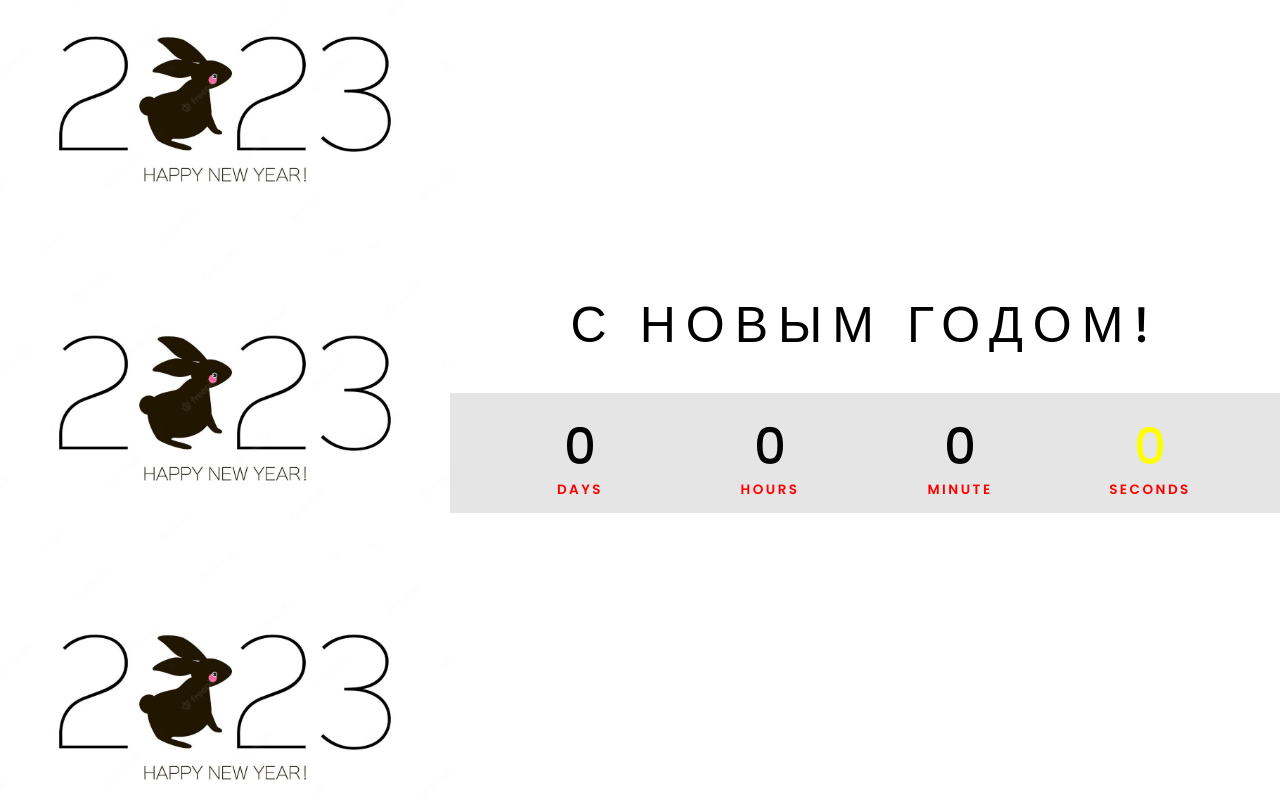
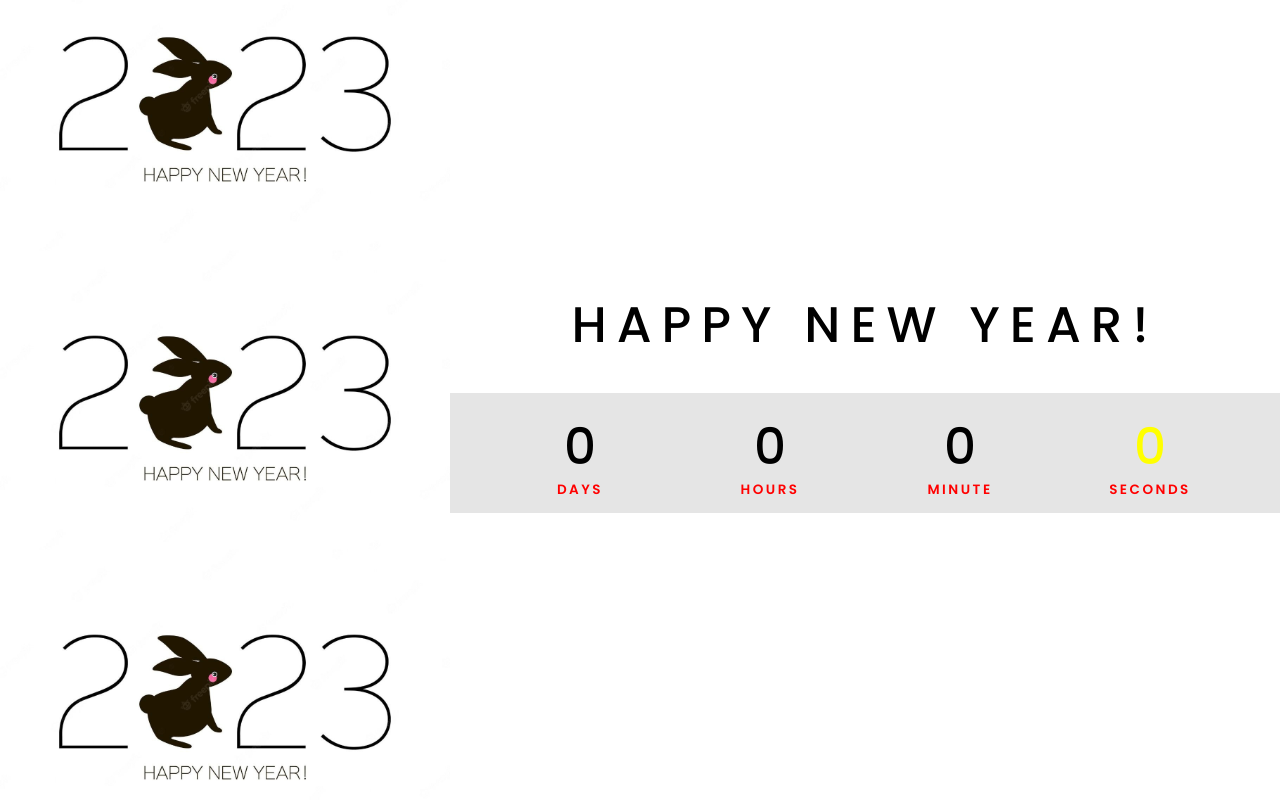
Before and after one commit to VladimirSaenko/Countdown-to-New-Year-2023, a plain HTML site: page index.html in a window 1280 px wide. Drawn offline with Linux system fonts and the light colour scheme.

Commit message:
Update index.html

```diff
--- a/index.html
+++ b/index.html
@@ -29,7 +29,7 @@
 
         if(gap <= 0) {
             let text = document.getElementById('text');
-            text.innerText = " С Новым Годом! ";
+            text.innerText = "Happy New Year! ";
             document.getElementById('day').textContent = "0";
             document.getElementById('hour').textContent = "0";
             document.getElementById('minute').textContent = "0";
```
